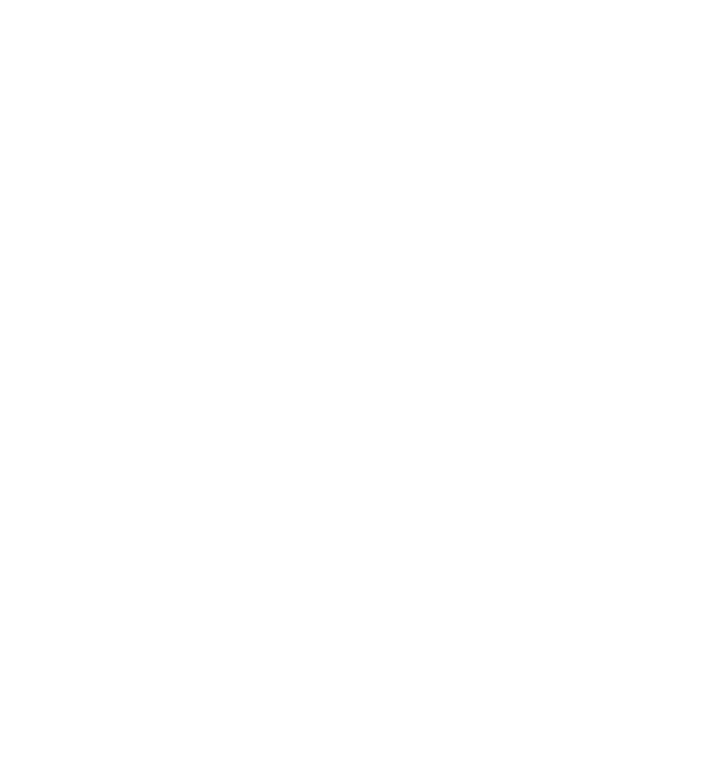
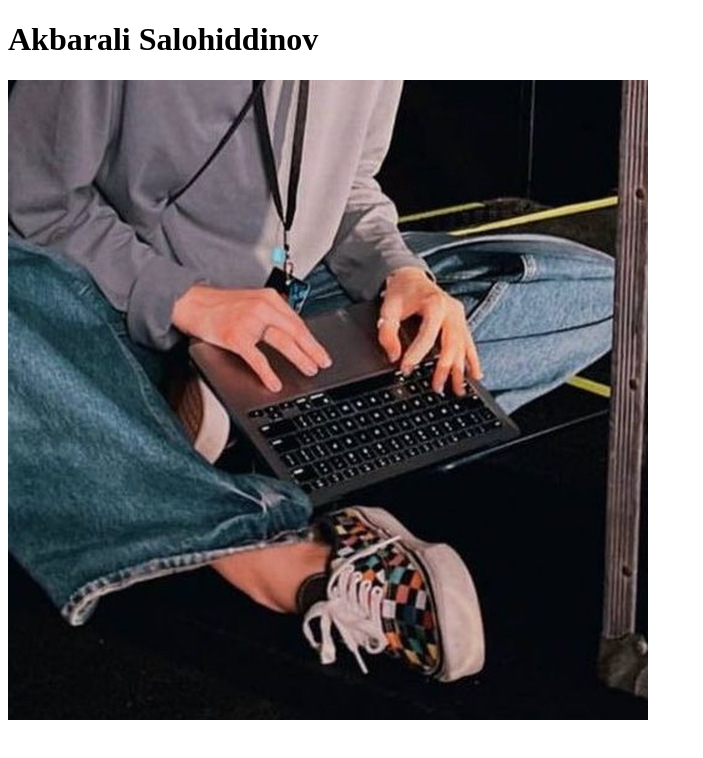
Before and after one commit to akbarali-hah/SylvanasSoft.github.io, a plain HTML site: page index.html in a window 1280 px wide. Shown: the whole page, without its empty margins (0-703 px from the left). Drawn offline with Linux system fonts and the light colour scheme.

Commit message:
some updates

```diff
--- a/index.html
+++ b/index.html
@@ -8,9 +8,12 @@
 </head>
 
 <body>
-
-<h1></h1>
-
+<div class="content">
+    <h1>Akbarali Salohiddinov</h1>
+</div>
+<div class="avatar-profile">
+    <img src="images/jenya.jpg" alt="avatar">
+</div>
 
 
 </body>
--- a/style.css
+++ b/style.css
@@ -0,0 +1,3 @@
+.avatar-profile {
+    border-radius: 50%;
+}
```
Also changed, not shown: images/jenya.jpg (added).
